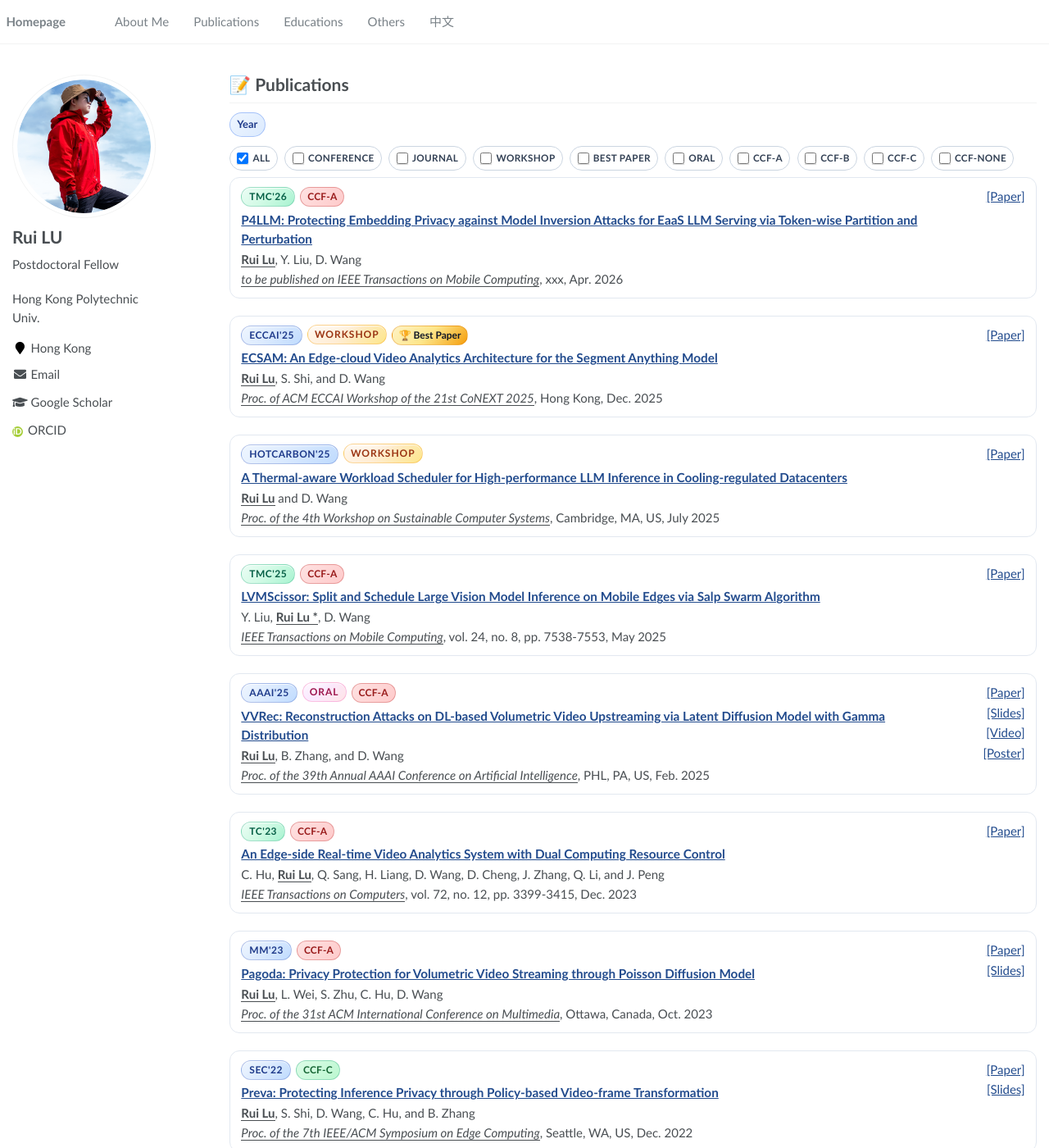
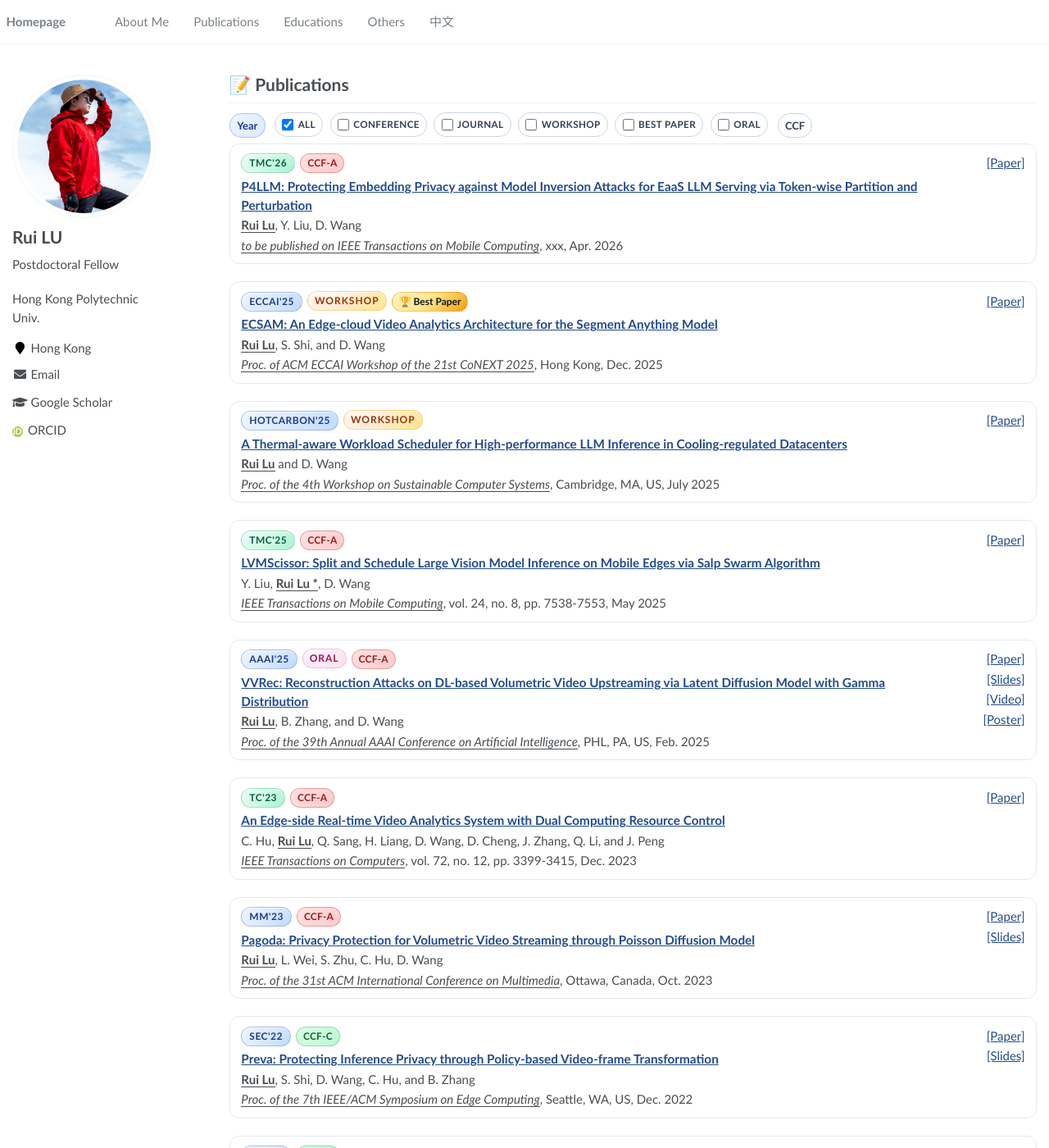
Before and after one commit to SladeLu/sladelu.github.io, a Jekyll site: the page built from _pages/includes/pub.md, in a window 1280 px wide and 1400 px high. Shown: the whole window at 82% size. Built offline with Jekyll 4.4.1, drawn with Linux system fonts in a browser that asks for light colours; our own code applies the rules of GitHub Pages for plain Markdown files; some of the changed lines change nothing that is shown.

Commit message:
Add files via upload

```diff
--- a/_pages/includes/pub.md
+++ b/_pages/includes/pub.md
@@ -39,6 +39,67 @@
   background: #fff;
   font-size: 0.86em;
   color: #334155;
+}
+
+.pub-ccf-menu {
+  position: relative;
+}
+
+.pub-ccf-trigger {
+  display: inline-flex;
+  align-items: center;
+  justify-content: center;
+  padding: 0.22rem 0.56rem;
+  height: 30px;
+  box-sizing: border-box;
+  border: 1px solid #cbd5e1;
+  border-radius: 999px;
+  background: #fff;
+  color: #334155;
+  font-size: 0.86em;
+  font-weight: 600;
+  line-height: 1;
+  cursor: pointer;
+  user-select: none;
+}
+
+.pub-ccf-trigger::-webkit-details-marker {
+  display: none;
+}
+
+.pub-ccf-menu[open] .pub-ccf-trigger {
+  border-color: #93c5fd;
+  background: #eff6ff;
+  color: #1e3a8a;
+}
+
+.pub-ccf-panel {
+  position: absolute;
+  top: 36px;
+  left: 0;
+  z-index: 20;
+  min-width: 160px;
+  padding: 0.45rem;
+  border: 1px solid #cbd5e1;
+  border-radius: 10px;
+  background: #fff;
+  box-shadow: 0 10px 22px -14px rgba(15, 23, 42, 0.45);
+}
+
+.pub-ccf-option {
+  display: flex;
+  align-items: center;
+  gap: 0.4rem;
+  padding: 0.2rem 0.25rem;
+  color: #334155;
+  font-size: 0.84em;
+  line-height: 1.2;
+}
+
+.pub-ccf-option input[type="checkbox"] {
+  margin: 0;
+  width: 14px;
+  height: 14px;
 }
 
 .pub-sort-btn {
@@ -294,23 +355,29 @@
       <input type="checkbox" id="pub-filter-oral">
       ORAL
     </label>
-    <label class="pub-tick">
-      <input type="checkbox" id="pub-filter-ccf-a">
-      CCF-A
-    </label>
-    <label class="pub-tick">
-      <input type="checkbox" id="pub-filter-ccf-b">
-      CCF-B
-    </label>
-    <label class="pub-tick">
-      <input type="checkbox" id="pub-filter-ccf-c">
-      CCF-C
-    </label>
-    <label class="pub-tick">
-      <input type="checkbox" id="pub-filter-ccf-none">
-      CCF-None
-    </label>
   </div>
+
+  <details class="pub-control pub-ccf-menu">
+    <summary class="pub-ccf-trigger">CCF</summary>
+    <div class="pub-ccf-panel">
+      <label class="pub-ccf-option">
+        <input type="checkbox" id="pub-filter-ccf-a">
+        CCF-A
+      </label>
+      <label class="pub-ccf-option">
+        <input type="checkbox" id="pub-filter-ccf-b">
+        CCF-B
+      </label>
+      <label class="pub-ccf-option">
+        <input type="checkbox" id="pub-filter-ccf-c">
+        CCF-C
+      </label>
+      <label class="pub-ccf-option">
+        <input type="checkbox" id="pub-filter-ccf-none">
+        CCF-None
+      </label>
+    </div>
+  </details>
 
 </div>
 
```
